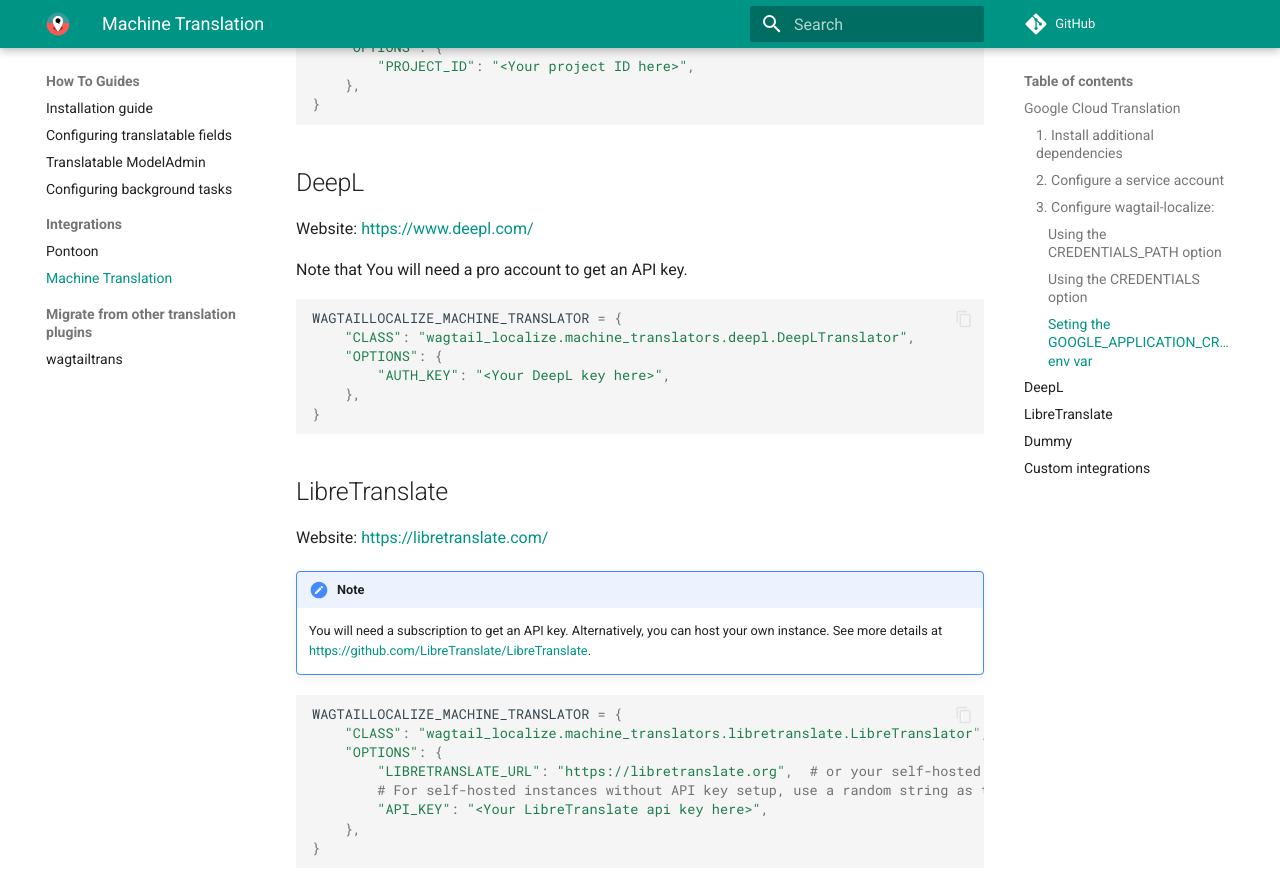
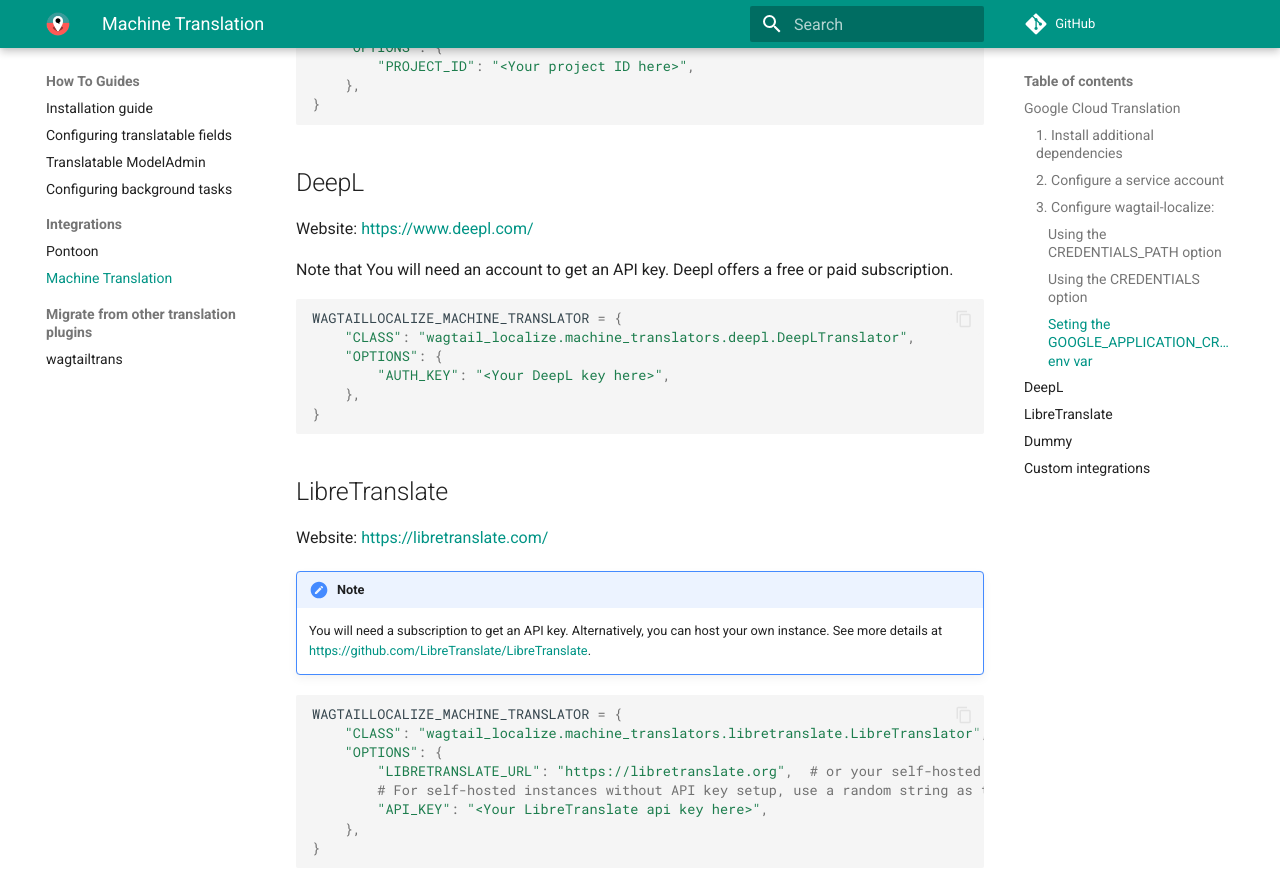
Before and after one commit to wagtail/wagtail-localize, an MkDocs documentation site: the page built from docs/how-to/integrations/machine-translation.md, in a window 1280 px wide and 900 px high, scrolled down 2644 px. Shown: the top 895 px of the window. Built offline with MkDocs 1.6.1 and Material for MkDocs 9.7.7, drawn with Linux system fonts in a browser that asks for light colours; comment, search, counter and statistics services are not loaded.

Commit message:
doc update deepl

````diff
--- a/docs/how-to/integrations/machine-translation.md
+++ b/docs/how-to/integrations/machine-translation.md
@@ -117,7 +117,7 @@
 
 Website: [https://www.deepl.com/](https://www.deepl.com/)
 
-Note that You will need a pro account to get an API key.
+Note that You will need an account to get an API key. Deepl offers a free or paid subscription.
 
 ```python
 WAGTAILLOCALIZE_MACHINE_TRANSLATOR = {
````
